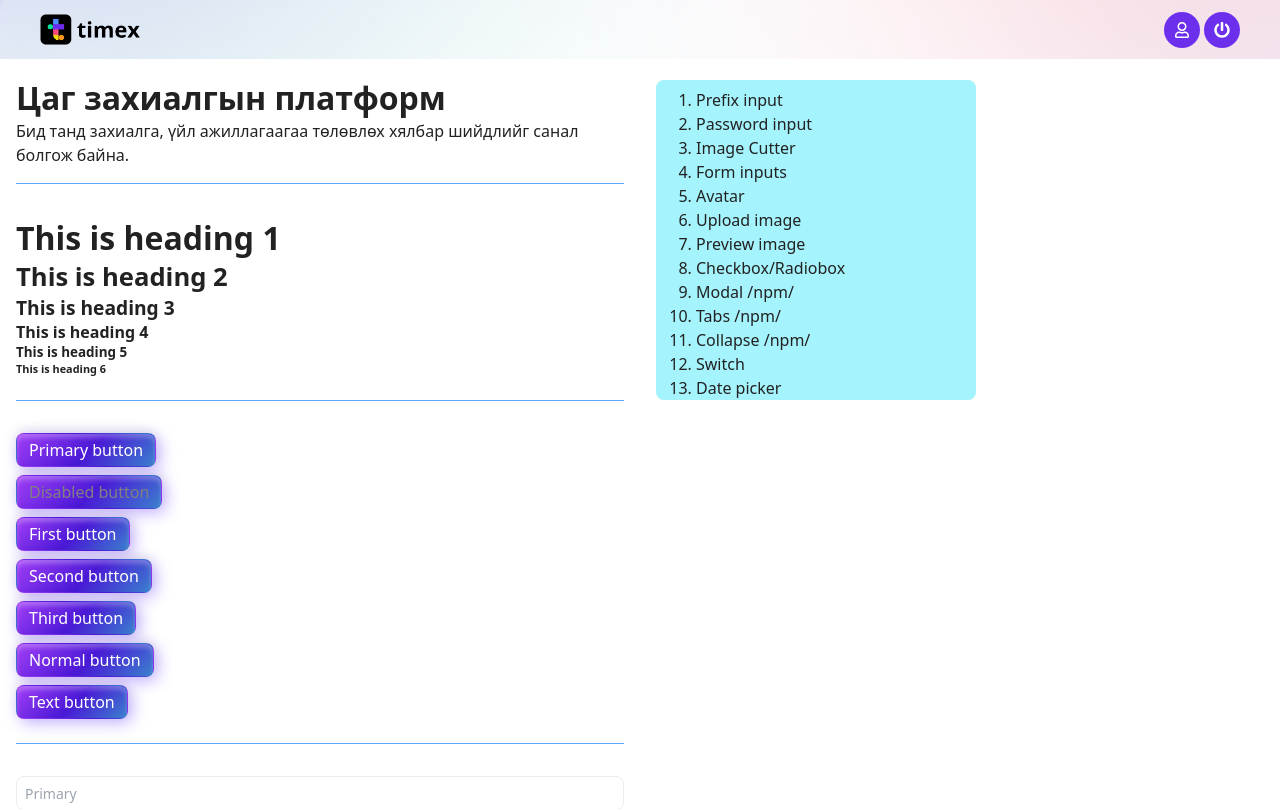
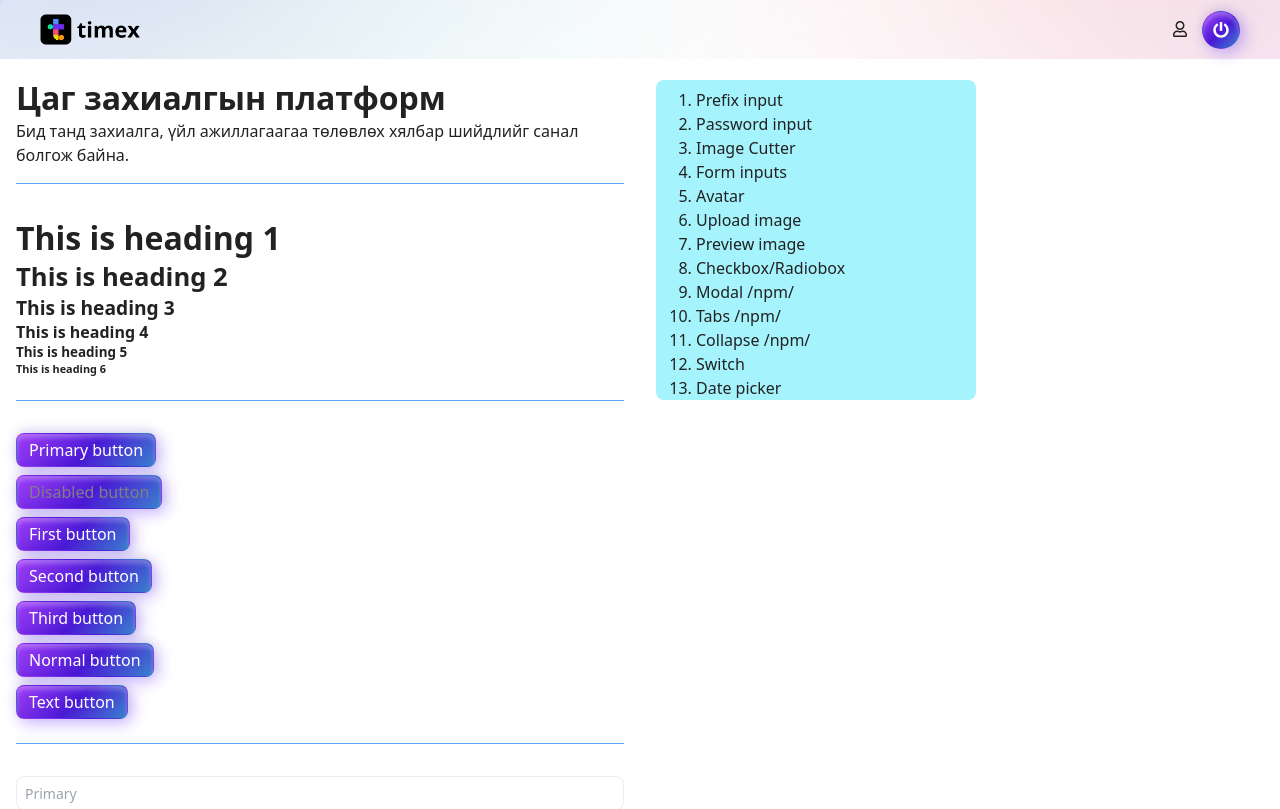
Before and after one commit to garnet888/timex-tailwind, a Next.js app: page / in a window 1280 px wide. Shown: the top 809 px of the page. Built offline with nearby package versions, Linux system fonts and the light colour scheme.

Commit message:
minor update

```diff
--- a/src/styles/button.css
+++ b/src/styles/button.css
@@ -57,7 +57,8 @@
 }
 
 @layer base {
-  button:active {
+  button:active,
+  .click_effect:active {
     transform: scale(0.88);
     transition: transform 0.2s ease-out;
   }
--- a/src/utils/Header.jsx
+++ b/src/utils/Header.jsx
@@ -1,7 +1,6 @@
 import Link from 'next/link';
 import Image from 'next/image';
 import { FaRegUser, FaPowerOff } from 'react-icons/fa';
-import Tooltip from '@/ui/Tooltip';
 import Popover from '@/ui/Popover';
 
 const Header = () => {
@@ -10,7 +9,7 @@ const Header = () => {
       style={{ gridArea: 'header' }}
       className='background_img_1 fixed top-0 z-header w-full h-header flex justify-between items-center bg-white border-b border-white px-10'
     >
-      <Link href='/'>
+      <Link href='/home'>
         <Image
           className='w-[100px] h-[32px] object-contain'
           src='/images/logo_name.png'
@@ -23,17 +22,17 @@ const Header = () => {
 
       <div className='flex gap-1'>
         <Link
-          className='bg-primary text-white rounded-full p-[10px] hover:text-gray-300'
-          href='/'
+          className='first_btn click_effect h-auto rounded-full p-[10px] hover:bg-primary hover:text-gray-300'
+          href='/admin'
         >
           <FaRegUser />
         </Link>
 
         <Popover
           content={
-            <div className='bg-primary text-white rounded-full p-[10px] hover:text-gray-300'>
+            <button className='first_btn h-auto rounded-full p-[10px] hover:bg-primary hover:text-gray-300'>
               <FaPowerOff />
-            </div>
+            </button>
           }
         >
           <p className='text-nowrap'>Системээс гарах</p>
--- a/src/utils/Sidebar.jsx
+++ b/src/utils/Sidebar.jsx
@@ -20,7 +20,7 @@ const Sidebar = ({ smallMenu, setSmallMenu }) => {
             smallMenu ? 'justify-center' : 'justify-between',
           ].join(' ')}
         >
-          <Link href='/'>
+          <Link href='/home'>
             <Image
               className={[
                 'w-[100px] object-contain',
@@ -70,7 +70,7 @@ const Sidebar = ({ smallMenu, setSmallMenu }) => {
 
             <hr />
 
-            <Link className='flex items-center gap-2' href='/'>
+            <Link className='flex items-center gap-2' href='#'>
               <Image
                 className='w-[32px] h-[32px] object-cover rounded-full'
                 src='/images/logo.png'
```
